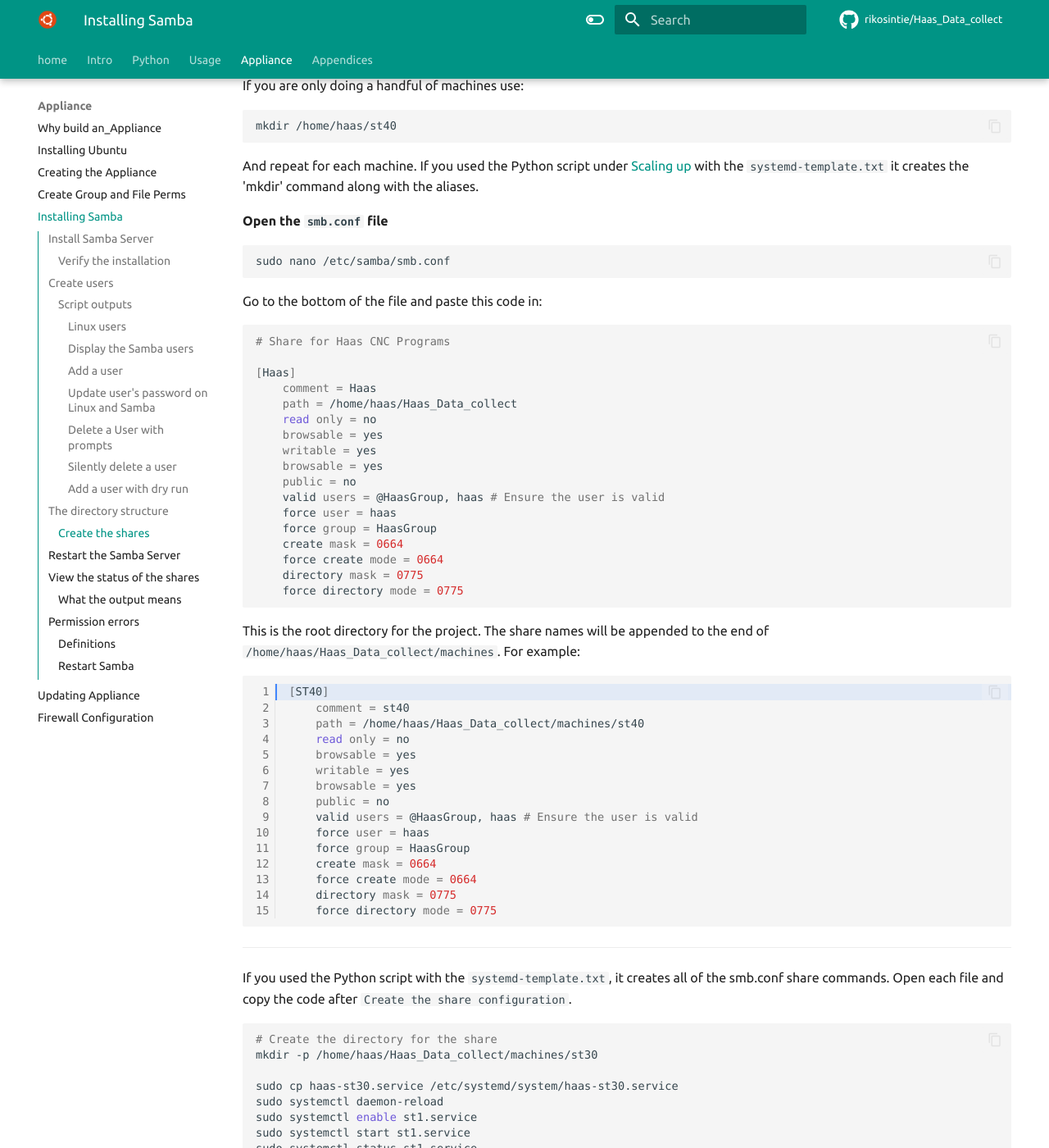
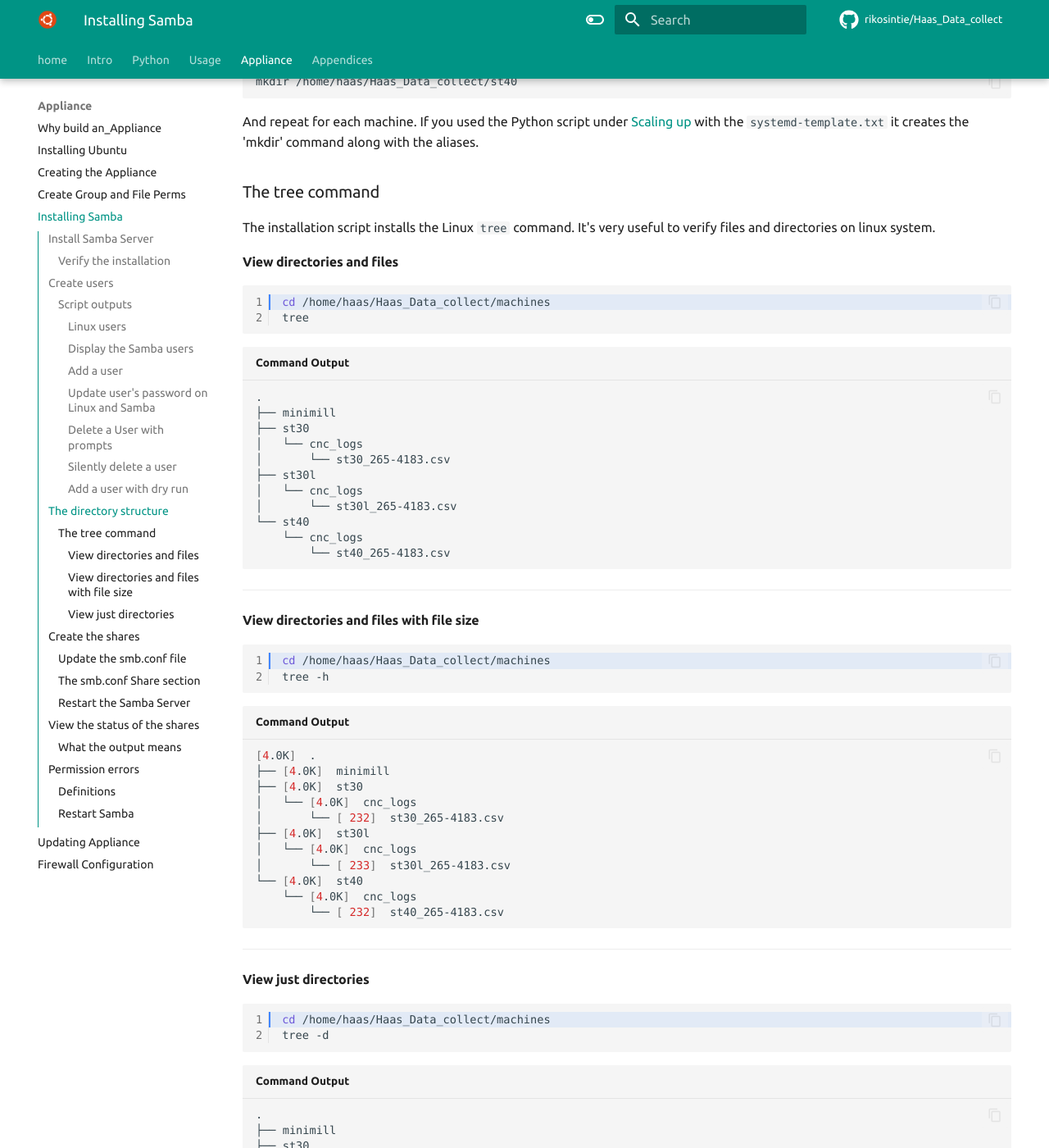
Before and after one commit to rikosintie/Haas_Data_collect, an MkDocs documentation site: the page built from docs/build_pi_5_appliance/Install_Samba.md, in a window 1280 px wide and 1400 px high, scrolled down 8172 px. Shown: the whole window at 82% size. Built offline with MkDocs 1.6.1 and Material for MkDocs 9.7.7, drawn with Linux system fonts in a browser that asks for light colours; some web fonts are replaced; comment, search, counter and statistics services are not loaded; some of the changed text lies outside the part shown.

Commit message:
Git Title: Install_Samba.md - Formatting for clarity

````diff
--- a/docs/build_pi_5_appliance/Install_Samba.md
+++ b/docs/build_pi_5_appliance/Install_Samba.md
@@ -357,22 +355,98 @@
 If you are only doing a handful of machines use:
 
 ```bash
-mkdir /home/haas/st40
+mkdir /home/haas/Haas_Data_collect/st40
 ```
 
 And repeat for each machine. If you used the Python script under [Scaling up](configuring_appliance.md/#scaling-up) with the `systemd-template.txt` it creates the 'mkdir' command along with the aliases.
 
-**Open the `smb.conf` file**
+### The tree command
+
+The installation script installs the Linux `tree` command. It's very useful to verify files and directories on linux system.
+
+#### View directories and files
+
+```bash linenums='1' hl_lines='1'
+cd /home/haas/Haas_Data_collect/machines
+tree
+```
+
+```bash title='Command Output'
+.
+├── minimill
+├── st30
+│   └── cnc_logs
+│       └── st30_265-4183.csv
+├── st30l
+│   └── cnc_logs
+│       └── st30l_265-4183.csv
+└── st40
+    └── cnc_logs
+        └── st40_265-4183.csv
+```
+
+----------------------------------------------------------------
+
+#### View directories and files with file size
+
+```bash linenums='1' hl_lines='1'
+cd /home/haas/Haas_Data_collect/machines
+tree -h
+```
+
+```bash title='Command Output'
+[4.0K]  .
+├── [4.0K]  minimill
+├── [4.0K]  st30
+│   └── [4.0K]  cnc_logs
+│       └── [ 232]  st30_265-4183.csv
+├── [4.0K]  st30l
+│   └── [4.0K]  cnc_logs
+│       └── [ 233]  st30l_265-4183.csv
+└── [4.0K]  st40
+    └── [4.0K]  cnc_logs
+        └── [ 232]  st40_265-4183.csv
+
+```
+
+----------------------------------------------------------------
+
+#### View just directories
+
+```bash linenums='1' hl_lines='1'
+cd /home/haas/Haas_Data_collect/machines
+tree -d
+```
+
+```bash title='Command Output'
+.
+├── minimill
+├── st30
+│   └── cnc_logs
+├── st30l
+│   └── cnc_logs
+└── st40
+    └── cnc_logs
+```
+
+----------------------------------------------------------------
+
+## Create the shares
+
+Each share is created by updating the file `/etc/samba/smb.conf` with the information defining the share
+
+### Update the smb.conf file
+
+Open the file using:
 
 ```bash
 sudo nano /etc/samba/smb.conf
 ```
 
-Go to the bottom of the file and paste this code in:
+Go to the bottom of the file and paste this code in (Note, the installation script creates this share):
 
 ```bash
-# Share for Haas CNC Programs
-
+# Share for Haas Data Collection files
 [Haas]
     comment = Haas
     path = /home/haas/Haas_Data_collect
@@ -479,10 +553,12 @@
 
 ----------------------------------------------------------------
 
+### The smb.conf Share section
+
 Based on the [table](Install_Samba.md/#create-the-shares) above this is what the share section will look like:
 
 ```bash linenums='1'
-# Share for Haas CNC Programs
+# Share for Haas Data Collection files
 
 [Haas]
     comment = Haas Directory Share
@@ -580,15 +656,15 @@
 
 ----------------------------------------------------------------
 
-## Restart the Samba Server
+### Restart the Samba Server
 
-Now that the /etc/samba/smb.conf file has been updated you need to test for errors. Use the following:
+Now that the `/etc/samba/smb.conf` file has been updated you need to test for errors. Use the following:
 
 ```bash
 testparm -s
 ```
 
-If there are no errors reported, you will need to scroll to the top, restart the Samba Server service using:.
+The entire `smb.conf` file will be displayed. You will need to scroll up to see any error messages since the conf file is longer than one screen. Restart the Samba Server service using:.
 
 ```bash
 sudo systemctl restart smbd
````
Also changed, not shown: other parts of docs/build_pi_5_appliance/Install_Samba.md (+0 -2 lines).
